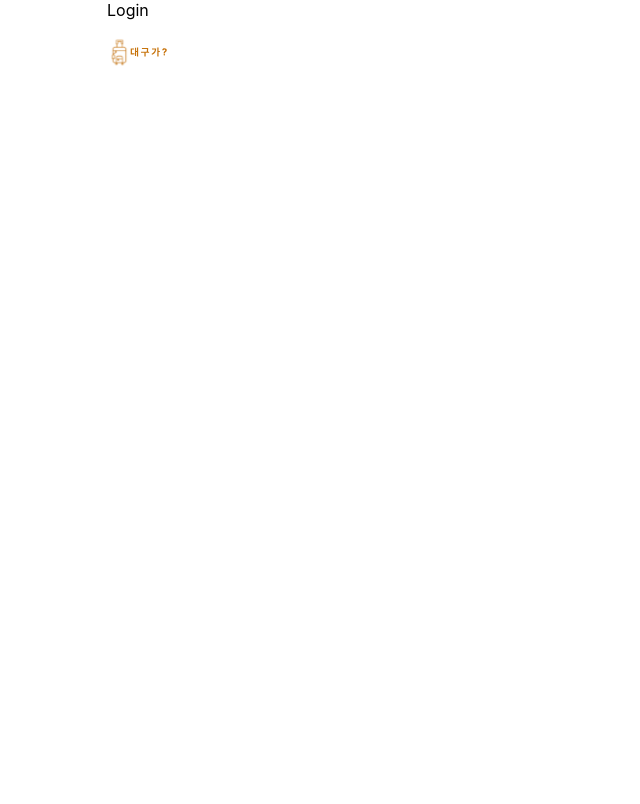
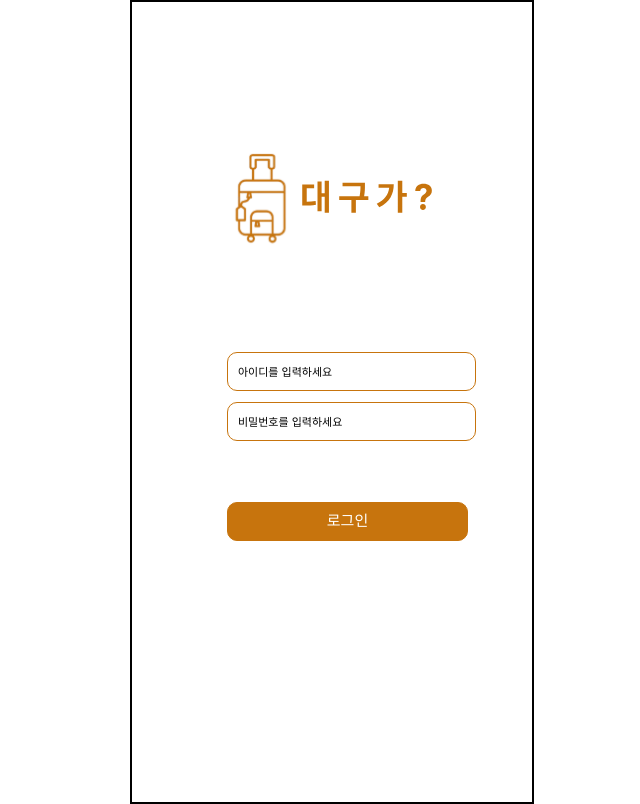
Before and after one commit to Daeguga/Front_Daeguga, a React (Create React App) app in the folder daegu/: page / in a window 1280 px wide. Shown: the whole page, without its empty margins (308-948 px from the left). Built offline with nearby package versions, Linux system fonts and the light colour scheme.

Commit message:
✨:: login view finish

```diff
--- a/daegu/package.json
+++ b/daegu/package.json
@@ -6,6 +6,7 @@
     "@testing-library/jest-dom": "^5.17.0",
     "@testing-library/react": "^13.4.0",
     "@testing-library/user-event": "^13.5.0",
+    "node": "^22.8.0",
     "npm": "^10.8.3",
     "react": "^18.3.1",
     "react-dom": "^18.3.1",
--- a/daegu/src/App.css
+++ b/daegu/src/App.css
@@ -46,6 +46,7 @@
 
 .box {
   height: 100vh;
-  aspect-ratio: 9/16;
+  aspect-ratio: 9/18;
   background-color: white;
+  border: 2px solid black;
 }
--- a/daegu/src/Login/Login.jsx
+++ b/daegu/src/Login/Login.jsx
@@ -5,8 +5,12 @@ import * as L from "./Login.styled";
 const Login = () => {
   return (
     <>
-      <div>Login</div>
-      <L.logo img src={logo} />
+      <L.box>
+        <L.logo img src={logo} />
+        <L.id placeholder="아이디를 입력하세요"></L.id>
+        <L.password placeholder="비밀번호를 입력하세요"></L.password>
+        <L.login placeholder="로그인"></L.login>
+      </L.box>
     </>
   );
 };
--- a/daegu/src/Login/Login.styled.js
+++ b/daegu/src/Login/Login.styled.js
@@ -1,6 +1,79 @@
-import styled from 'styled-components';
+import styled from "styled-components";
 
 export const logo = styled.img`
-    width: 5vw;
-    height: 5vw;
+  width: 230px;
+  height: 230px;
+  text-align: center;
+  margin-top: 80px;
 `;
+
+export const box = styled.div`
+  text-align: center;
+  width: 100%;
+  height: 100%;
+`;
+
+export const id = styled.input`
+  border: 1px solid #c7740d;
+  position: absolute;
+  width: 235px;
+  height: 35px;
+  background: white;
+  border-radius: 10px;
+  border: 1px #c7740d solid;
+  margin-top: 350px;
+  margin-left: -220px;
+  padding-left: 10px;
+
+  &::placeholder {
+    margin-left: 500px;
+    color: black;
+    font-size: 11px;
+    width: 235px;
+    height: 35px;
+  }
+`;
+
+export const password = styled.input`
+  border: 1px solid #c7740d;
+  position: absolute;
+  width: 235px;
+  height: 35px;
+  background: white;
+  border-radius: 10px;
+  border: 1px #c7740d solid;
+  margin-top: 400px;
+  margin-left: -220px;
+  padding-left: 10px;
+
+  &::placeholder {
+    margin-left: 200px;
+    color: black;
+    font-size: 11px;
+    width: 235px;
+    height: 35px;
+  }
+`;
+
+export const login = styled.input`
+  position: absolute;
+  color: white;
+  width: 235px;
+  height: 35px;
+  background: #c7740d;
+  border-radius: 10px;
+  border: 1px #c7740d solid;
+  margin-top: 500px;
+  margin-left: -220px;
+  font-size: 11px;
+
+  &::placeholder {
+    margin-left: 200px;
+    color: white;
+    font-size: 15px;
+    width: 235px;
+    height: 35px;
+    text-align: center;
+    font-family: pretendard-bold;
+  }
+`;
```
Also changed, not shown: 1 other file (tests, documents, lock files or other folders).
